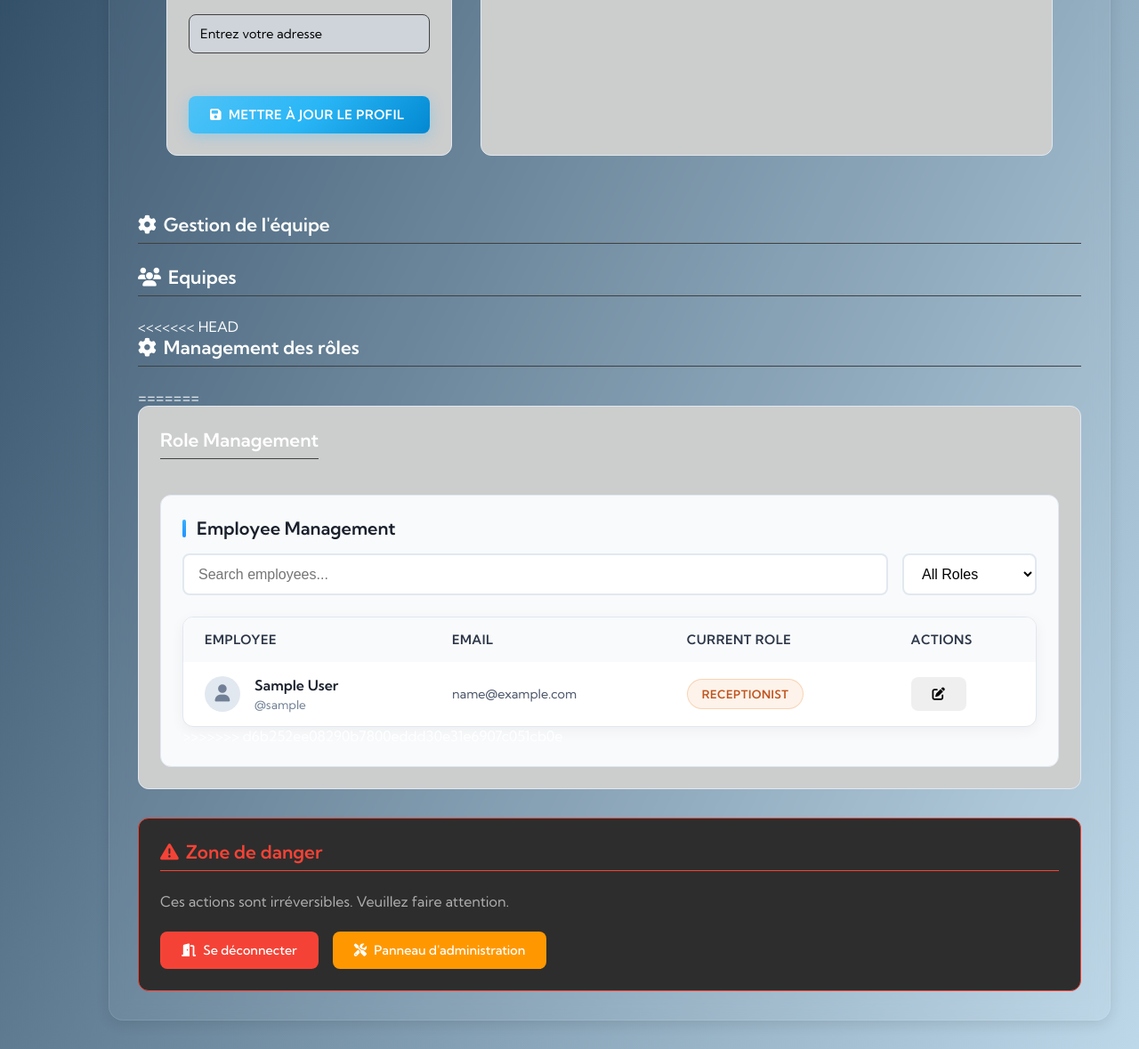
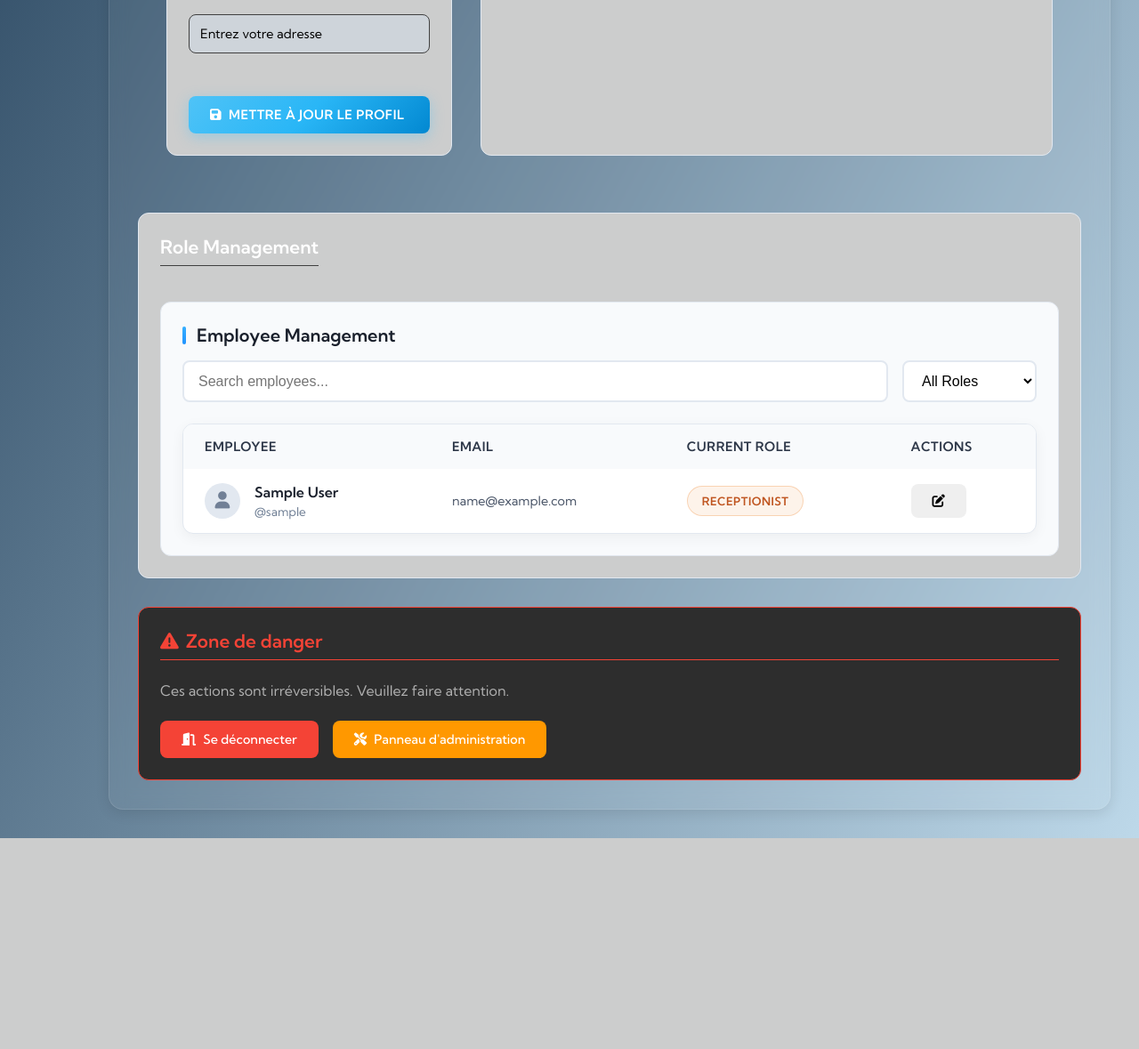
Before and after one commit to tarik-dafour/veterinary, a Django app: page /settings/ in a window 1280 px wide. Shown: the part 1435-2614 px from the top of the page at 89% size. After the commit the page ends 2377 px from the top, so only its background shows below. Run offline with Django 5.2, Linux system fonts and the light colour scheme; the visitor is signed in with stand-in values (Sample User, id 1); data comes from the database, SQL or seed files in the repository.

Commit message:
versione reda

```diff
--- a/core/templates/core/settings.html
+++ b/core/templates/core/settings.html
@@ -163,23 +163,8 @@
     </div>
     <!-- Sections below are outside of the main settings card container -->
 
-<div class="settings-getio">
-    <h3 class="card-title"><i class="fa-solid fa-gear"></i> Gestion de l'équipe</h3>
-    <div class="manage-team">
-        <div class="card-equipes">
-            <h3 class="card-title"><i class="fa-solid fa-users"></i> Equipes</h3>
-            <div class="card-equipes-content">
-            </div>
-        </div>
-    </div>
-</div>
 
-<<<<<<< HEAD
-<div class="settings-getio">
-    <h3 class="card-title"><i class="fa-solid fa-gear"></i> Management des rôles</h3>
-    <div class="manage-roles">
-        <div class="card-roles">
-=======
+
 {% if user.is_superuser %}
 <div class="settings-card">
     <div class="card-header">
@@ -253,7 +238,6 @@
                     </table>
                 </div>
             </div>
->>>>>>> d6b252ee08290b7800eddd30e31e6907c051cb0e
         </div>
     </div>
 </div>
```
Also changed, not shown: core/migrations/0008_merge_0007_reservation_prix_0007_userprofile_avatar.py, 1 other file.
